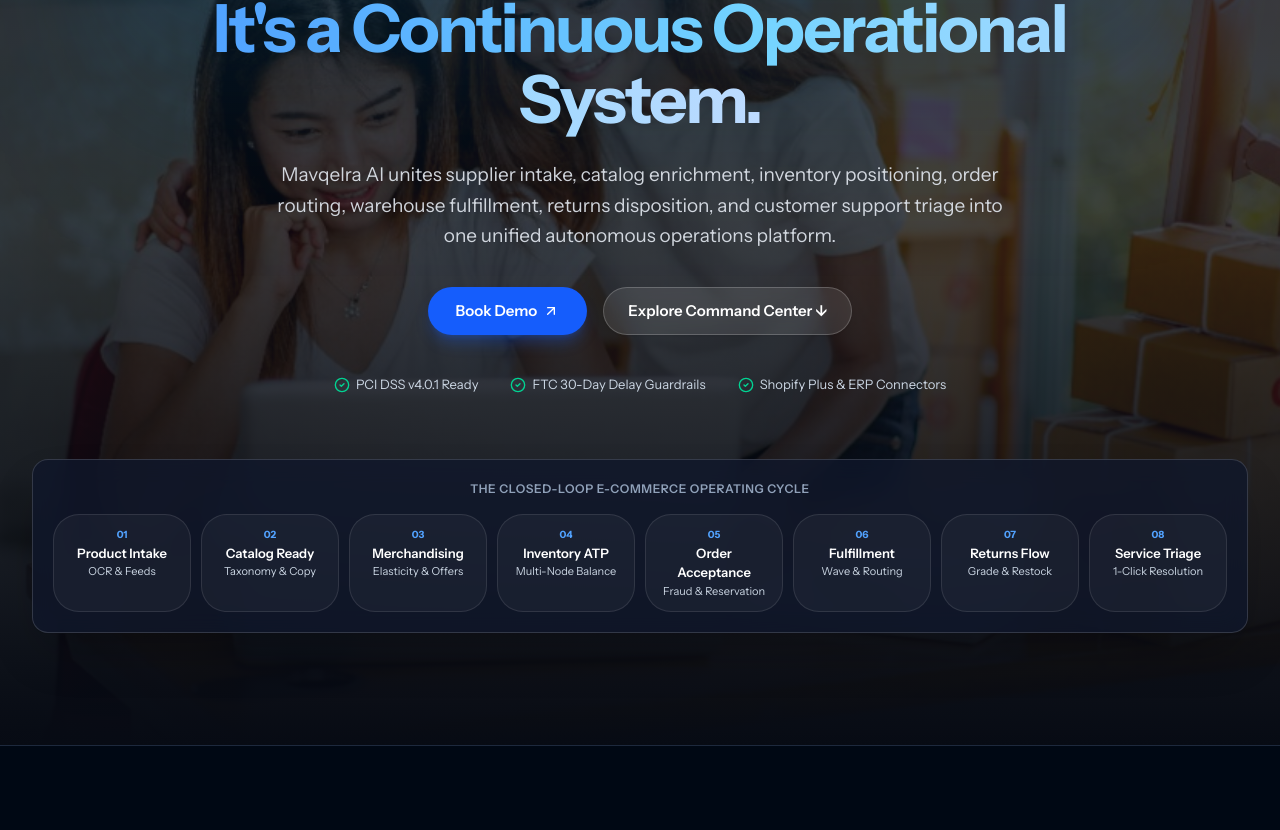
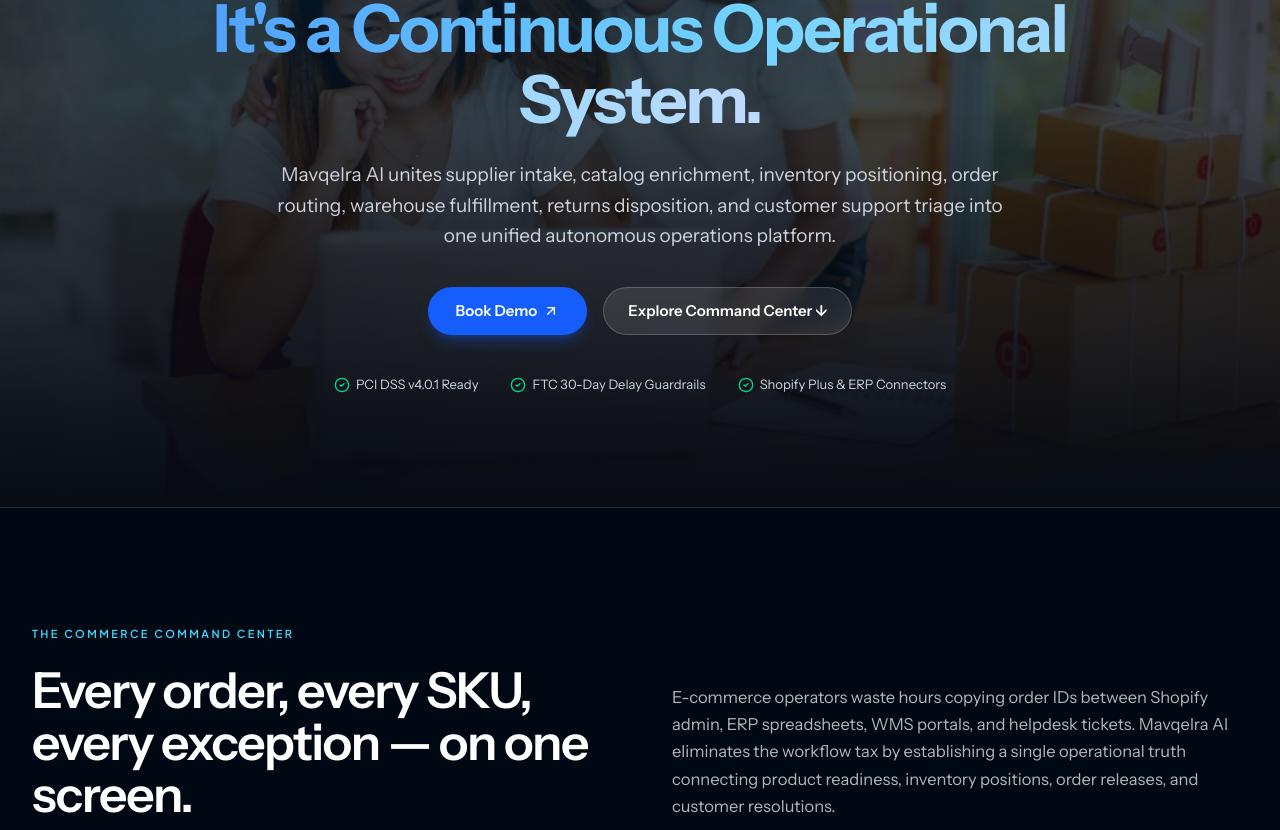
Before and after one commit to sannidhya-nestack/Mavqelra-product-landing, a Next.js app: page / in a window 1280 px wide. Shown: the part 369-1199 px from the top of the page. Built offline with nearby package versions, Linux system fonts and the light colour scheme; no server answers.

Commit message:
refactor(hero): remove closed-loop e-commerce operating cycle strip

```diff
--- a/components/sections/Hero.tsx
+++ b/components/sections/Hero.tsx
@@ -1,7 +1,7 @@
 "use client";
 
 import Image from "next/image";
-import { ArrowUpRight, CheckCircle2, Sparkles, TrendingUp, ShieldCheck, Zap } from "lucide-react";
+import { ArrowUpRight, CheckCircle2, Sparkles } from "lucide-react";
 import { PRODUCT } from "@/lib/product";
 
 export default function Hero() {
@@ -79,34 +79,6 @@
             </div>
           </div>
         </div>
-
-        {/* Operational Flow Strip */}
-        <div className="mt-16 rounded-2xl border border-white/15 bg-slate-900/80 p-5 shadow-2xl backdrop-blur-md">
-          <div className="text-center text-[12px] font-semibold uppercase tracking-wider text-slate-400 mb-4">
-            The Closed-Loop E-Commerce Operating Cycle
-          </div>
-          <div className="grid grid-cols-2 sm:grid-cols-4 lg:grid-cols-8 gap-2.5 text-center">
-            {[
-              { step: "01", label: "Product Intake", desc: "OCR & Feeds" },
-              { step: "02", label: "Catalog Ready", desc: "Taxonomy & Copy" },
-              { step: "03", label: "Merchandising", desc: "Elasticity & Offers" },
-              { step: "04", label: "Inventory ATP", desc: "Multi-Node Balance" },
-              { step: "05", label: "Order Acceptance", desc: "Fraud & Reservation" },
-              { step: "06", label: "Fulfillment", desc: "Wave & Routing" },
-              { step: "07", label: "Returns Flow", desc: "Grade & Restock" },
-              { step: "08", label: "Service Triage", desc: "1-Click Resolution" },
-            ].map((s) => (
-              <div
-                key={s.step}
-                className="flex flex-col items-center rounded-xl border border-white/10 bg-white/[0.04] p-3 transition hover:border-blue-400/40 hover:bg-white/[0.08]"
-              >
-                <span className="text-[10px] font-bold text-blue-400">{s.step}</span>
-                <span className="text-[13px] font-semibold text-white mt-0.5">{s.label}</span>
-                <span className="text-[11px] text-slate-300">{s.desc}</span>
-              </div>
-            ))}
-          </div>
-        </div>
       </div>
     </section>
   );
```
